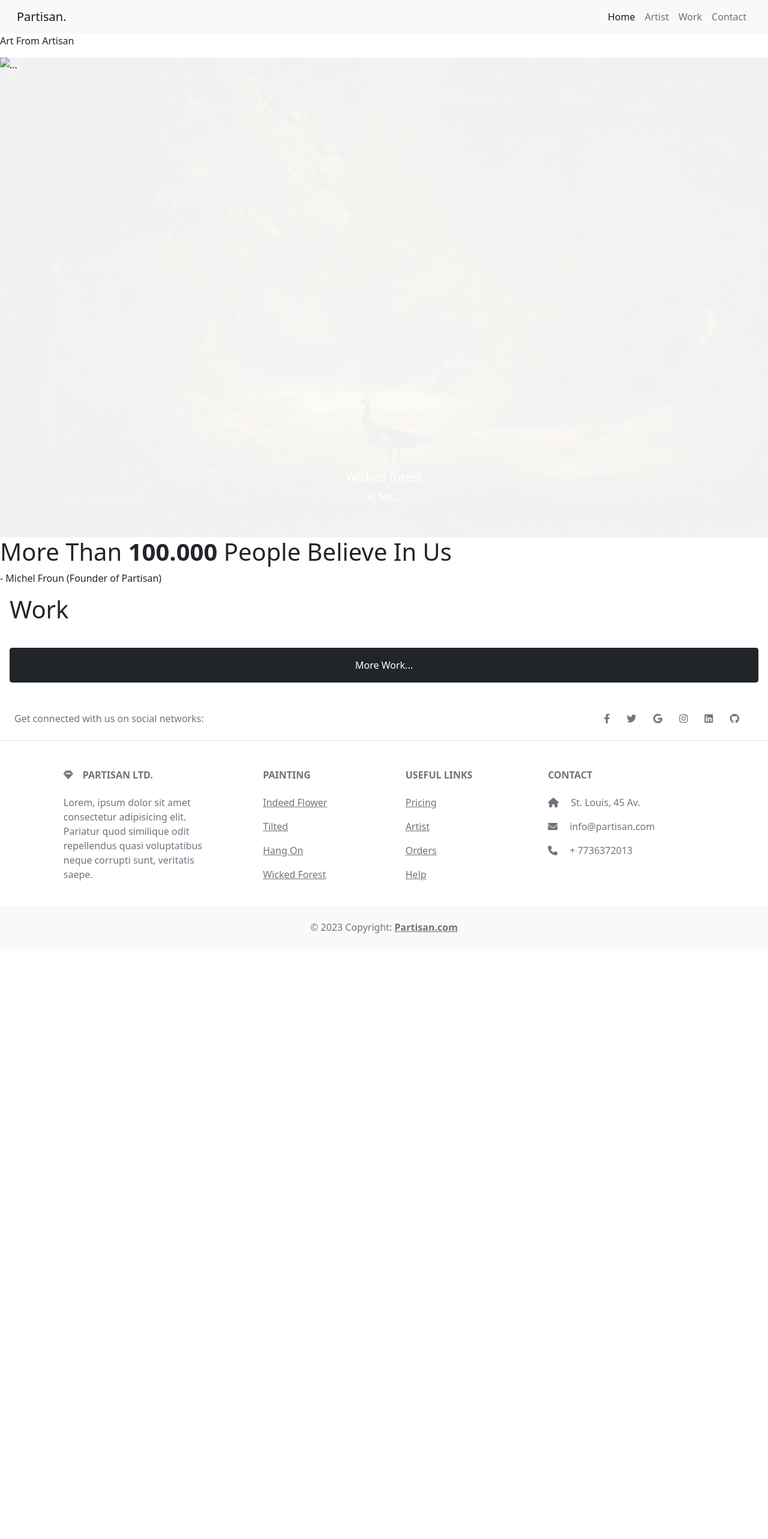
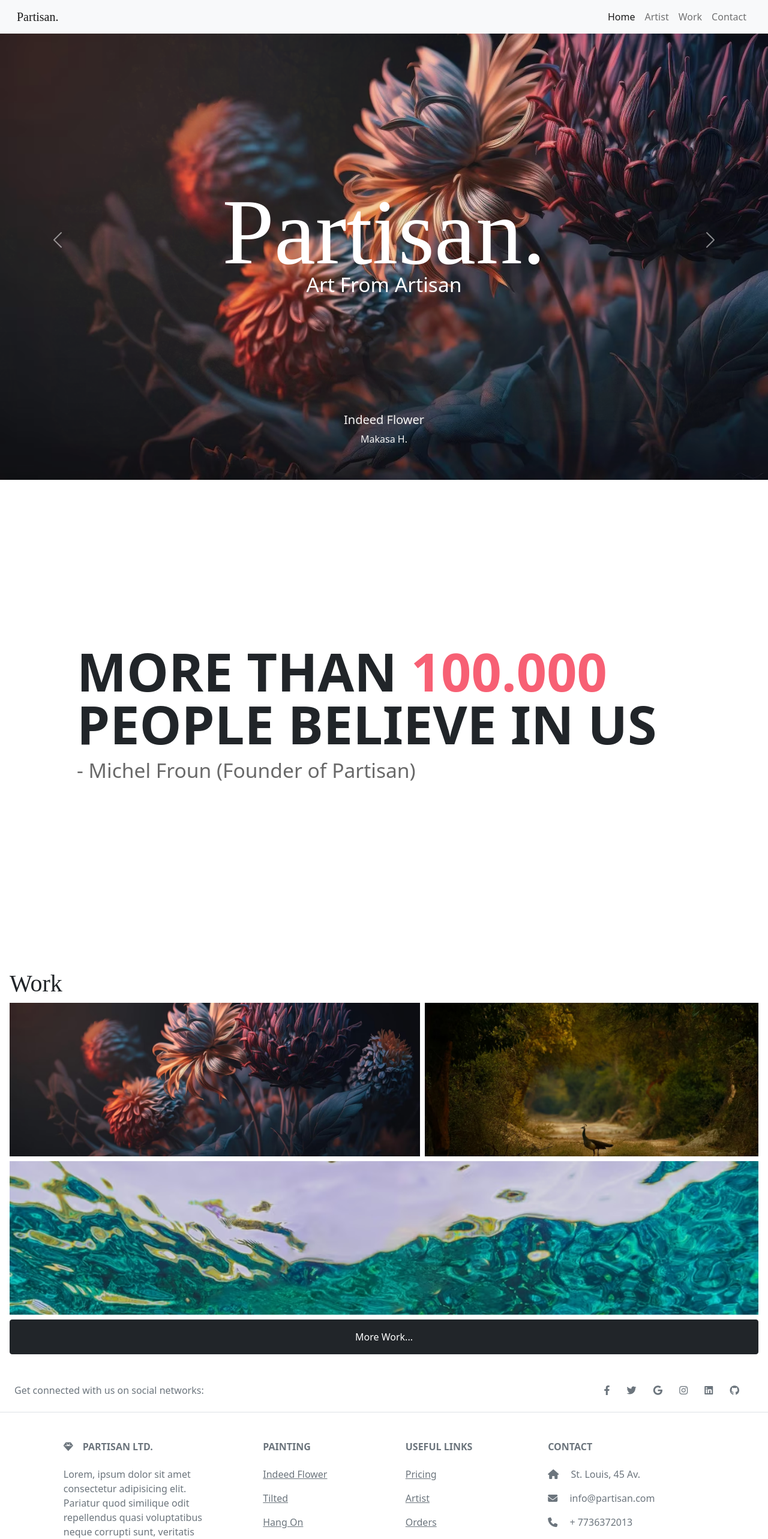
Before and after one commit to Sena-Mashira/bootstrap, a plain HTML site: page index.html in a window 1280 px wide. Shown: the top 2566 px of the page at 60% size. Before the commit the page ends 1582 px from the top, so only its background shows below. Drawn offline with nearby package versions, Linux system fonts and the light colour scheme; the site is published under a folder, as on GitHub Pages, so addresses that start at the root find nothing.

Commit message:
source correction

```diff
--- a/index.html
+++ b/index.html
@@ -11,7 +11,7 @@
       integrity="sha384-EVSTQN3/azprG1Anm3QDgpJLIm9Nao0Yz1ztcQTwFspd3yD65VohhpuuCOmLASjC"
       crossorigin="anonymous"
     />
-    <link rel="stylesheet" href="/css/style.css" />
+    <link rel="stylesheet" href="css/style.css" />
     <link rel="stylesheet" href="https://cdnjs.cloudflare.com/ajax/libs/font-awesome/6.4.0/css/all.min.css" integrity="sha512-iecdLmaskl7CVkqkXNQ/ZH/XLlvWZOJyj7Yy7tcenmpD1ypASozpmT/E0iPtmFIB46ZmdtAc9eNBvH0H/ZpiBw==" crossorigin="anonymous" referrerpolicy="no-referrer" />
   </head>
   <body>
@@ -56,7 +56,7 @@
       <div class="carousel-inner">
         <div class="carousel-item active vh-100">
           <img
-            src="/assets/flower.avif"
+            src="assets/flower.avif"
             class="d-block h-100 min-vw-100 object-fit-cover"
             alt="..."
           />
@@ -78,7 +78,7 @@
         </div>
         <div class="carousel-item vh-100">
           <img
-            src="/assets/wave.avif"
+            src="assets/wave.avif"
             class="d-block h-100 min-vw-100 object-fit-cover"
             alt="..."
           />
@@ -116,9 +116,9 @@
     <div class="my-3 px-3">
       <h1>Work</h1>
       <div class="work gap-2">
-        <img src="/assets/flower.avif" alt="" />
-        <img src="/assets/forest.avif" class="" alt="" />
-        <img src="/assets/wave.avif" alt="" />
+        <img src="assets/flower.avif" alt="" />
+        <img src="assets/forest.avif" class="" alt="" />
+        <img src="assets/wave.avif" alt="" />
       </div>
       <a class="btn btn-dark w-100 p-3 my-2" href="work.html" role="button"
         >More Work...</a
```
Also changed, not shown: artist.html (+6 -6 lines), contact.html (+1 -1 lines), work.html (+5 -5 lines).
